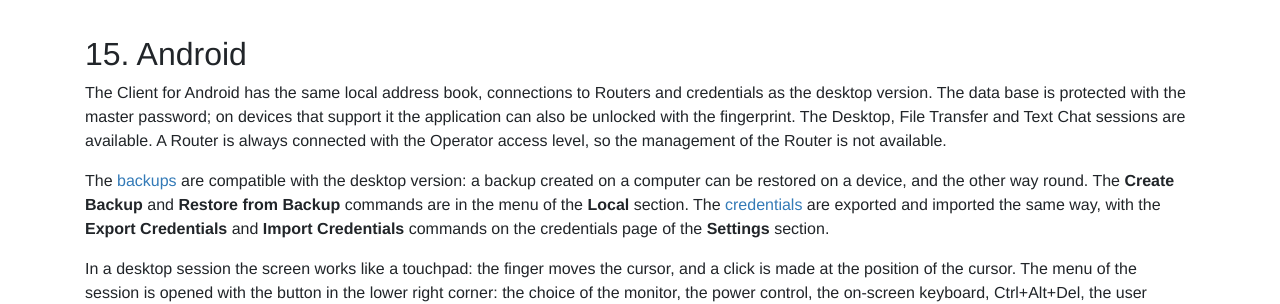
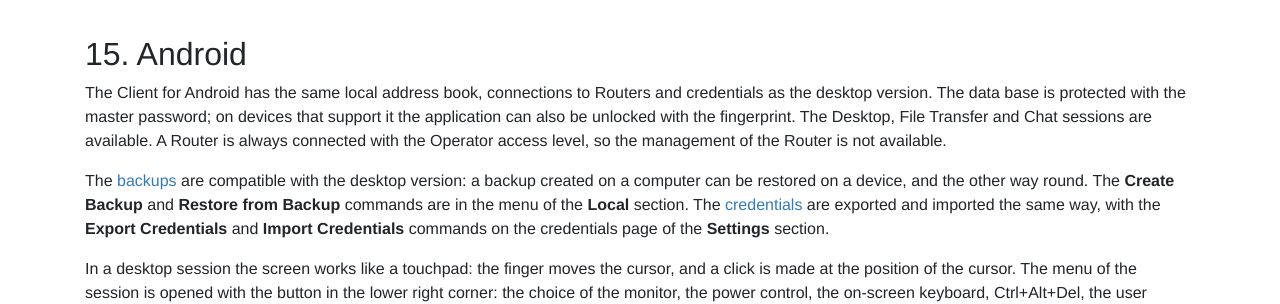
Before and after one commit to dchapyshev/dchapyshev.github.io, a Jekyll site: the page built from docs/client.md, in a window 1280 px wide and 900 px high, scrolled down 24831 px. Shown: the part 176-480 px from the top of the window. Built offline with Jekyll 4.4.1, drawn with Linux system fonts in a browser that asks for light colours; some of the changed text lies outside the part shown.

Commit message:
Update docs.

```diff
--- a/docs/client.md
+++ b/docs/client.md
@@ -26,7 +26,7 @@ title: Aspia Client
     2. [Terminal](#session-terminal)
     3. [File transfer](#session-filetransfer)
     4. [System information](#session-sysinfo)
-    5. [Text chat](#session-textchat)
+    5. [Chat](#session-chat)
 9. [Credentials](#credentials)
 10. [Settings](#settings)
 11. [Command line](#command-line)
@@ -610,7 +610,7 @@ It appears when you hover the mouse cursor and hides when the cursor leaves the
 | <img src="/images/icons/terminal.svg" width="24" height="24" alt="terminal"/> Terminal                               | Starts a terminal session with the same computer.                                   |
 | <img src="/images/icons/file-explorer.svg" width="24" height="24" alt="file-explorer"/> File transfer                | Starts a file transfer session with the same computer.                              |
 | <img src="/images/icons/system-information.svg" width="24" height="24" alt="system-information"/> System Information | Starts a system information session with the same computer.                         |
-| <img src="/images/icons/chat.svg" width="24" height="24" alt="chat"/> Text Chat                                      | Starts a text chat with the user of the remote computer.                            |
+| <img src="/images/icons/chat.svg" width="24" height="24" alt="chat"/> Chat                                           | Starts a text chat with the user of the remote computer.                            |
 | <img src="/images/icons/system-task.svg" width="24" height="24" alt="system-task"/> Task Manager                     | Opens the task manager of the remote computer.                                      |
 | <img src="/images/icons/tools.svg" width="24" height="24" alt="tools"/> Tools                                        | Runs a tool or a script on the remote computer.                                     |
 | <img src="/images/icons/paste.svg" width="24" height="24" alt="paste"/> Paste clipboard as keystrokes                | Pastes the contents of the clipboard as keyboard key presses.                       |
@@ -695,7 +695,7 @@ parameter, its value or the whole line.
 
 <br/>
 
-### 8.5. Text chat <a name="session-textchat"></a>
+### 8.5. Chat <a name="session-chat"></a>
 Allows to exchange text messages with the user of the remote computer. The history of the
 correspondence is saved and is displayed again at the next connection to the same computer.
 
@@ -852,7 +852,7 @@ Android
 ## 15. Android <a name="android"></a>
 The Client for Android has the same local address book, connections to Routers and credentials as
 the desktop version. The data base is protected with the master password; on devices that support it
-the application can also be unlocked with the fingerprint. The Desktop, File Transfer and Text Chat
+the application can also be unlocked with the fingerprint. The Desktop, File Transfer and Chat
 sessions are available. A Router is always connected with the Operator access level, so the
 management of the Router is not available.
 
```
Also changed, not shown: documentation.md (+1 -1 lines).
